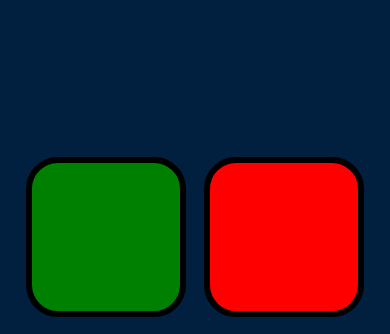
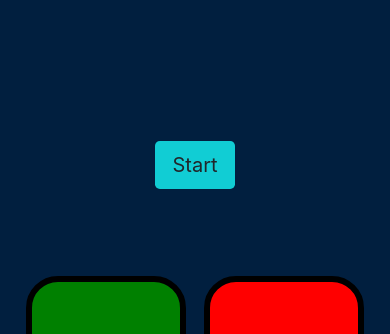
Before and after one commit to SiddheshShinde-tech/Simon-Game, a plain HTML site: page index.html in a window 390 px wide. Shown: the part 426-760 px from the top of the page. Drawn offline with nearby package versions, Linux system fonts and the light colour scheme.

Commit message:
Added start button for Android/iOS

```diff
--- a/game.js
+++ b/game.js
@@ -70,6 +70,17 @@ $(document).on("keydown",function(){
     }
 });
 
+// detect mouse click on 'Start' button
+$(".start").on("click",function()
+{
+    if (!started) {
+        $("h1").text("Level :" + level);
+        nextSequence();
+        started = true;
+        $(".start").remove();
+    }
+});
+
 function checkAnswer(currentLevel)
 {
     if(gamePattern[currentLevel] === userClickedPattern[currentLevel])
--- a/index.html
+++ b/index.html
@@ -16,6 +16,7 @@
 
 <body>
   <h1 id="level-title">Press Any Key to Start</h1>
+  <button type="button" class="start btn btn-lg ">Start</button>
   <div class="main-container">
     <div class="main-row">
 
@@ -40,6 +41,7 @@
     </div>
 
   </div>
+
   <script src="https://ajax.googleapis.com/ajax/libs/jquery/3.4.1/jquery.min.js"></script>
   <script src="game.js" charset="utf-8"></script>
 </body>
--- a/styles.css
+++ b/styles.css
@@ -27,6 +27,14 @@ body {
   width: 200px;
   border: 10px solid black;
   border-radius: 20%;
+
+}
+
+.start{
+  position: center;
+  margin-bottom: 5rem;
+  background-color: #11CDD4;
+  position: relative;
 
 }
 
@@ -64,6 +72,7 @@ body {
 }
 
 
+
 /*  Media Query Section */
 @media (max-width: 900px)
 {
@@ -73,10 +82,14 @@ body {
     line-height: 1.5;
 
   }
+  .start{
+    margin-top: 8rem;
+  }
   .main-container{
    width:100%;
-   margin-top: 10rem;
+   /* margin-top: 1rem; */
   }
+
   .button{
   margin: 7px;
   display: inline-block;
```
